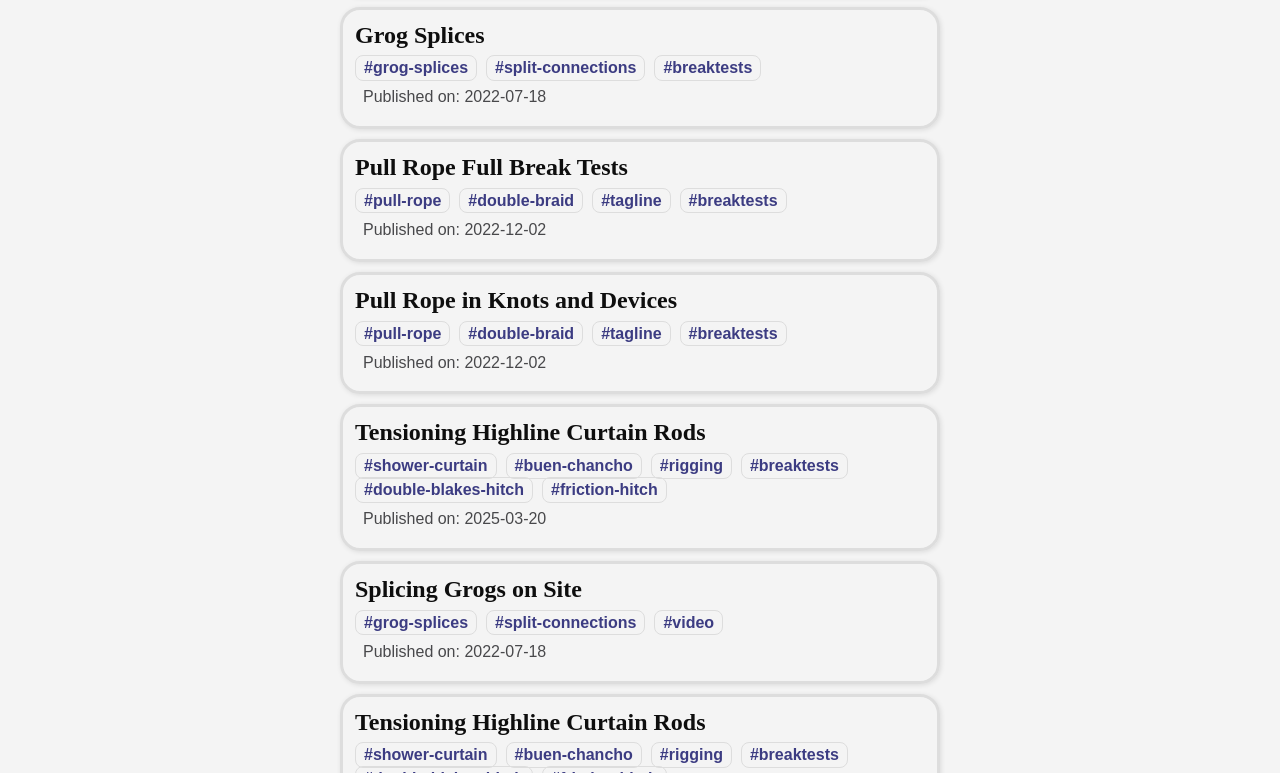
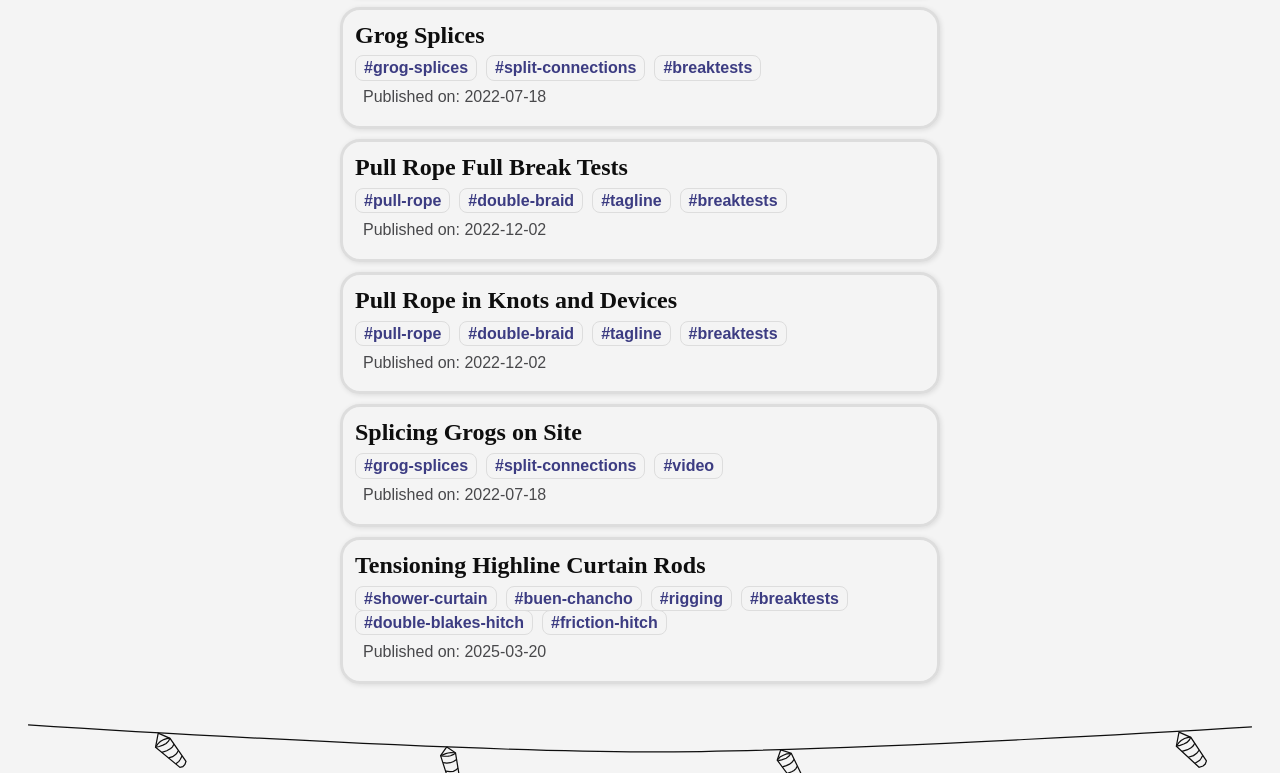
Before and after one commit to philipqueen/riggerous_thinking, a plain HTML site: page blog.html in a window 1280 px wide. Shown: the part 1997-2770 px from the top of the page. Drawn offline with Linux system fonts and the light colour scheme.

Commit message:
fix title and tags

```diff
--- a/blogposts.json
+++ b/blogposts.json
@@ -129,19 +129,6 @@
     "url": "/blogposts/PullRopeKnotsDevices.html"
   },
   {
-    "title": "Tensioning Highline Curtain Rods",
-    "tags": [
-      "#shower-curtain",
-      "#buen-chancho",
-      "#rigging",
-      "#breaktests",
-      "#double-blakes-hitch",
-      "#friction-hitch"
-    ],
-    "date": "2025-03-20",
-    "url": "/blogposts/RescueResources.html"
-  },
-  {
     "title": "Splicing Grogs on Site",
     "tags": [
       "#grog-splices",
```
Also changed, not shown: blogposts/RescueResources.html (+3 -3 lines).
